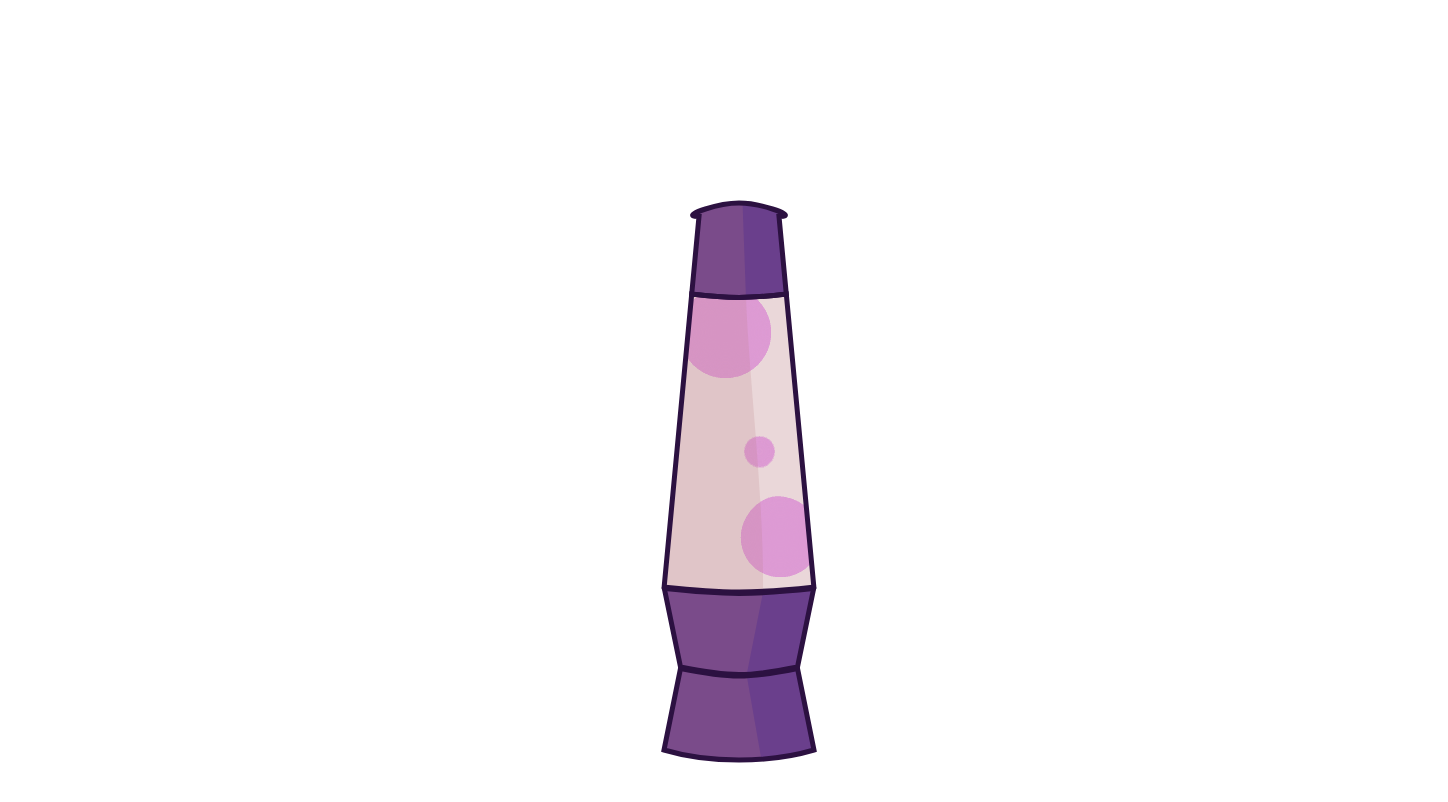
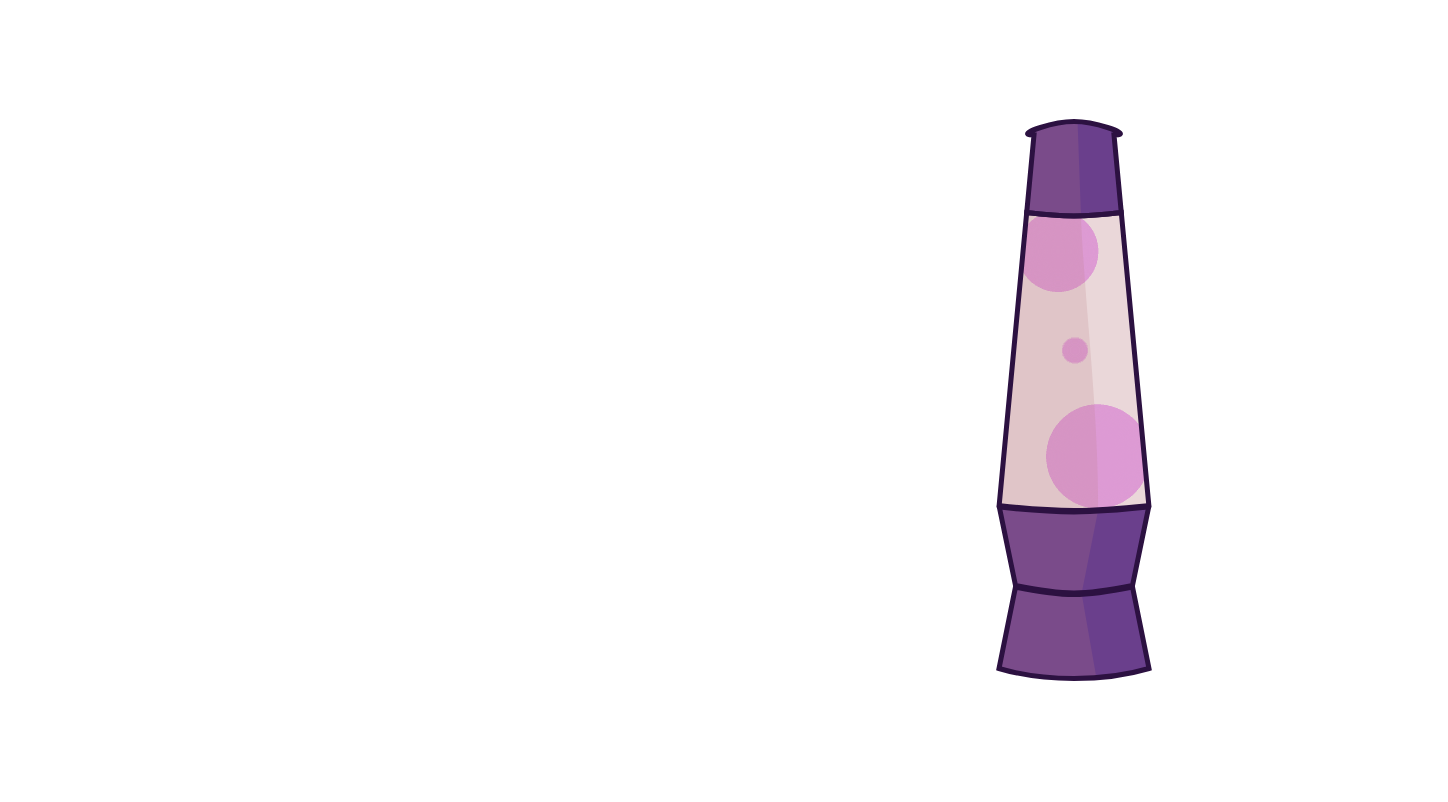
Before and after one commit to Telos-J/lava-lamp, a plain HTML site: page index.html in a window 1280 px wide. Shown: the whole page, 1448 px wide, since content can reach past the window. Drawn offline with Linux system fonts and the light colour scheme.

Commit message:
moved lava-lamp to right and changed some bubbles

```diff
--- /dev/null
+++ b/assets/css/style.css
@@ -0,0 +1,17 @@
+*, *::before, *::after {
+    margin: 0;
+    padding: 0;
+    box-sizing: border-box;
+}
+
+body {
+    width: 100vw;
+    height: 100vh;
+}
+
+#lava-lamp {
+    position: absolute;
+    right: 10%;
+    top: 50%;
+    transform: translate(0, -50%);
+}
--- a/index.html
+++ b/index.html
@@ -6,9 +6,10 @@
     <meta name="viewport" content="width=device-width, initial-scale=1.0">
     <title>Lava Lamp</title>
     <link rel="shortcut icon" href="assets/img/lava-lamp.png" type="image/x-icon">
+    <link rel="stylesheet" href="assets/css/style.css">
 </head>
 <body>
-    <svg id="lava-lamp" width="1440" height="900" viewBox="0 0 1440 900" fill="none" xmlns="http://www.w3.org/2000/svg">
+    <svg id="lava-lamp" width="156" height="563" viewBox="0 0 156 563" fill="none" xmlns="http://www.w3.org/2000/svg">
     <defs>
         <filter id="gooify" width="400%" x="-150%" height="400%" y="-150%">
             <feGaussianBlur id="blurElement" in="SourceGraphic" stdDeviation="20" result="blur" />
@@ -18,23 +19,23 @@
                                                0 0 0 100 -20" />
         </filter>
         <clipPath id="mask">
-        <path d="M683.708 286L656.093 579.507C656.042 580.051 656.448 580.549 656.991 580.608C715.517 586.964 746.483 586.964 805.009 580.608C805.552 580.549 805.958 580.051 805.907 579.507L778.292 286C741.5 290.5 720.5 290.5 683.708 286Z" fill="#BB7C80" fill-opacity="0.3"/>
+            <path d="M30.7084 94L3.09342 387.507C3.04223 388.051 3.44816 388.549 3.9914 388.608C62.5166 394.964 93.4834 394.964 152.009 388.608C152.552 388.549 152.958 388.051 152.907 387.507L125.292 94C88.5 98.5 67.5 98.5 30.7084 94Z" fill="#BB7C80" fill-opacity="0.3"/>
         </clipPath>
     </defs>
     <g filter="url(#gooify)" clip-path="url(#mask)">
-        <circle cx="751.5" cy="443.5" r="15.5" fill="#ECA8F6"/>
-        <circle cx="717.5" cy="324.5" r="34.5" fill="#ECA8F6"/>
-        <circle cx="772.5" cy="529.5" r="29.5" fill="#ECA8F7"/>
+        <circle id="blob3" cx="79" cy="232" r="15" fill="#ECA8F6"/>
+        <circle id="blob2" cx="62" cy="133" r="30" fill="#ECA8F6"/>
+        <circle id="blob1" cx="102" cy="338" r="40" fill="#ECA8F7"/>
     </g>
-    <path d="M672.5 660.5C722 670.499 740 670.5 789.5 660.5L806 742C761 755.369 701 755.369 656 742L672.5 660.5Z" fill="#6A3F8C"/>
-    <path d="M789.5 659L805.725 580.333C805.862 579.669 805.294 579.077 804.619 579.15C746.475 585.45 715.525 585.45 657.381 579.15C656.706 579.077 656.138 579.669 656.275 580.333L672.5 659C722 668.999 740 669 789.5 659Z" fill="#6A3F8C"/>
-    <path d="M683.708 286L656.093 579.507C656.042 580.051 656.448 580.549 656.991 580.608C715.517 586.964 746.483 586.964 805.009 580.608C805.552 580.549 805.958 580.051 805.907 579.507L778.292 286C741.5 290.5 720.5 290.5 683.708 286Z" fill="#BB7C80" fill-opacity="0.3"/>
-    <path d="M764.5 201C740 192.999 722 193 697.5 201C673 209 691 208.5 691 208.5L683.708 286C720.5 290.5 741.5 290.5 778.292 286L771 208.5C771 208.5 789 208.999 764.5 201Z" fill="#6A3F8C"/>
-    <path d="M672.5 660.5L656 742C677.643 748.43 720 755.5 753.5 752L738.602 667L755 584.5C756.008 488.14 741.002 370.587 738 290L734.5 194C734.5 194 708.598 197.377 697.5 201C673 209 691 208.5 691 208.5L656.108 579.351C656.098 579.455 656.105 579.559 656.127 579.66L656.275 580.333L672.5 659V660.5Z" fill="#BB7C80" fill-opacity="0.2"/>
-    <path d="M672.5 660.5C722 670.499 740 670.5 789.5 660.5L806 742C761 755.369 701 755.369 656 742L672.5 660.5Z" stroke="#2C1141" stroke-width="5"/>
-    <path d="M789.5 659L805.725 580.333C805.862 579.669 805.294 579.077 804.619 579.15C746.475 585.45 715.525 585.45 657.381 579.15C656.706 579.077 656.138 579.669 656.275 580.333L672.5 659C722 668.999 740 669 789.5 659Z" stroke="#2C1141" stroke-width="5"/>
-    <path d="M683.708 286L656.093 579.507C656.042 580.051 656.448 580.549 656.991 580.608C715.517 586.964 746.483 586.964 805.009 580.608C805.552 580.549 805.958 580.051 805.907 579.507L778.292 286C741.5 290.5 720.5 290.5 683.708 286Z" stroke="#2C1141" stroke-width="5"/>
-    <path d="M764.5 201C740 192.999 722 193 697.5 201C673 209 691 208.5 691 208.5L683.708 286C720.5 290.5 741.5 290.5 778.292 286L771 208.5C771 208.5 789 208.999 764.5 201Z" stroke="#2C1141" stroke-width="5"/>
+    <path id="stand-fill" d="M19.5 468.5C69 478.499 87 478.5 136.5 468.5L153 550C108 563.369 48 563.369 3 550L19.5 468.5Z" fill="#6A3F8C"/>
+    <path id="bottom-fill" d="M136.5 467L152.725 388.333C152.862 387.669 152.294 387.077 151.619 387.15C93.4755 393.45 62.5246 393.45 4.38088 387.15C3.70628 387.077 3.13792 387.669 3.27498 388.333L19.5 467C69 476.999 87 477 136.5 467Z" fill="#6A3F8C"/>
+    <path id="lava-fill" d="M30.7084 94L3.09342 387.507C3.04223 388.051 3.44816 388.549 3.9914 388.608C62.5166 394.964 93.4834 394.964 152.009 388.608C152.552 388.549 152.958 388.051 152.907 387.507L125.292 94C88.5 98.5 67.5 98.5 30.7084 94Z" fill="#BB7C80" fill-opacity="0.3"/>
+    <path id="lid-fill" d="M111.5 9.00045C87 0.999246 69.0001 1.00045 44.5 9.00045C19.9999 17.0005 38 16.5005 38 16.5005L30.7084 94C67.5 98.5 88.5 98.5 125.292 94L118 16.5005C118 16.5005 136 16.9992 111.5 9.00045Z" fill="#6A3F8C"/>
+    <path id="shade" d="M19.5 468.5L3 550C24.6428 556.43 67.0001 563.5 100.5 560L85.6024 475L102 392.5C103.008 296.14 88.002 178.587 85.0001 98L81.5001 2C81.5001 2 55.5976 5.37676 44.5 9.00045C19.9999 17.0004 38 16.5005 38 16.5005L3.10806 387.351C3.09836 387.455 3.10474 387.559 3.12697 387.66L3.27499 388.333L19.5 467V468.5Z" fill="#BB7C80" fill-opacity="0.2"/>
+    <path id="stand-outline" d="M19.5 468.5C69 478.499 87 478.5 136.5 468.5L153 550C108 563.369 48 563.369 3 550L19.5 468.5Z" stroke="#2C1141" stroke-width="5"/>
+    <path id="bottom-outline" d="M136.5 467L152.725 388.333C152.862 387.669 152.294 387.077 151.619 387.15C93.4755 393.45 62.5246 393.45 4.38088 387.15C3.70628 387.077 3.13792 387.669 3.27498 388.333L19.5 467C69 476.999 87 477 136.5 467Z" stroke="#2C1141" stroke-width="5"/>
+    <path id="lava-ouline" d="M30.7084 94L3.09342 387.507C3.04223 388.051 3.44816 388.549 3.9914 388.608C62.5166 394.964 93.4834 394.964 152.009 388.608C152.552 388.549 152.958 388.051 152.907 387.507L125.292 94C88.5 98.5 67.5 98.5 30.7084 94Z" stroke="#2C1141" stroke-width="5"/>
+    <path id="lid-outline" d="M111.5 9.00045C87 0.999246 69.0001 1.00045 44.5 9.00045C19.9999 17.0005 38 16.5005 38 16.5005L30.7084 94C67.5 98.5 88.5 98.5 125.292 94L118 16.5005C118 16.5005 136 16.9992 111.5 9.00045Z" stroke="#2C1141" stroke-width="5"/>
     </svg>
 </body>
 </html>
```
